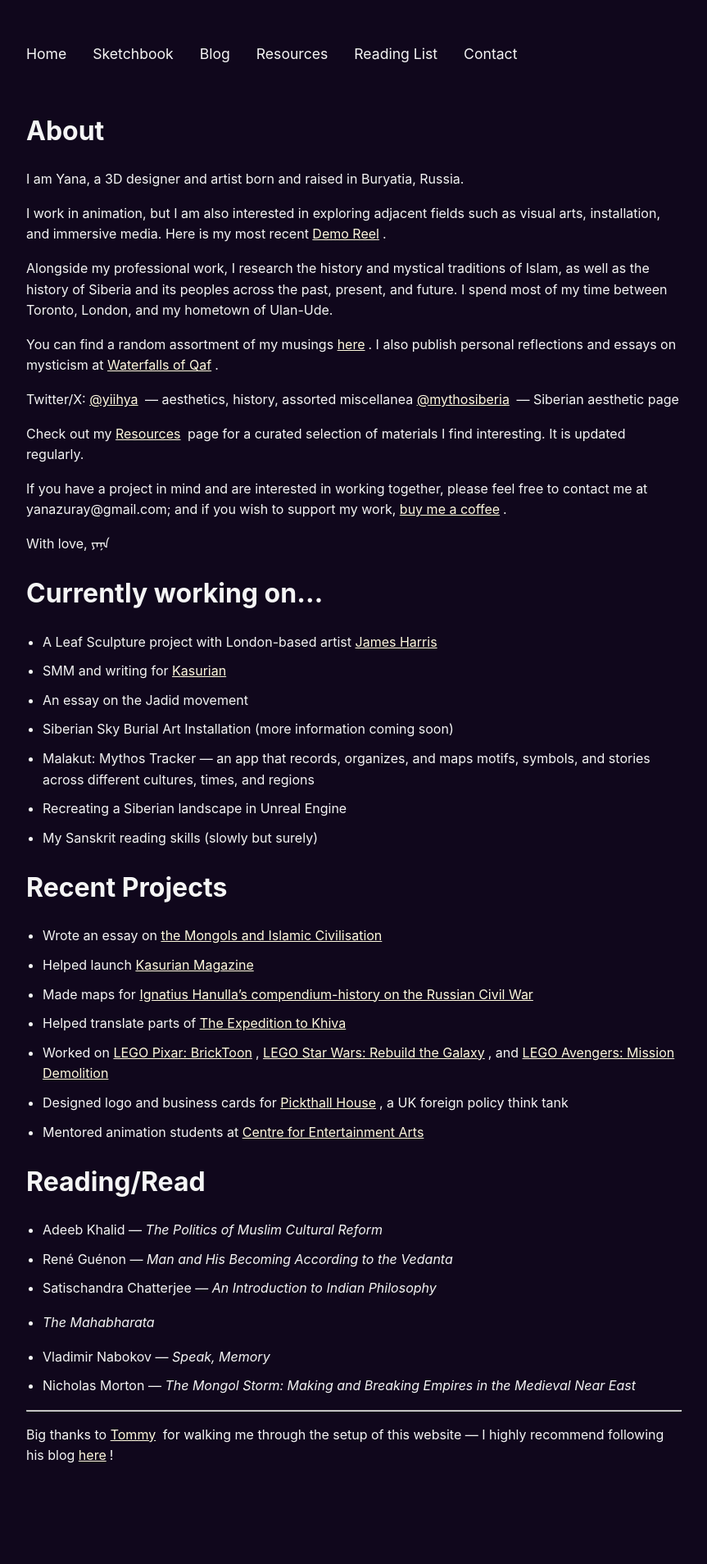
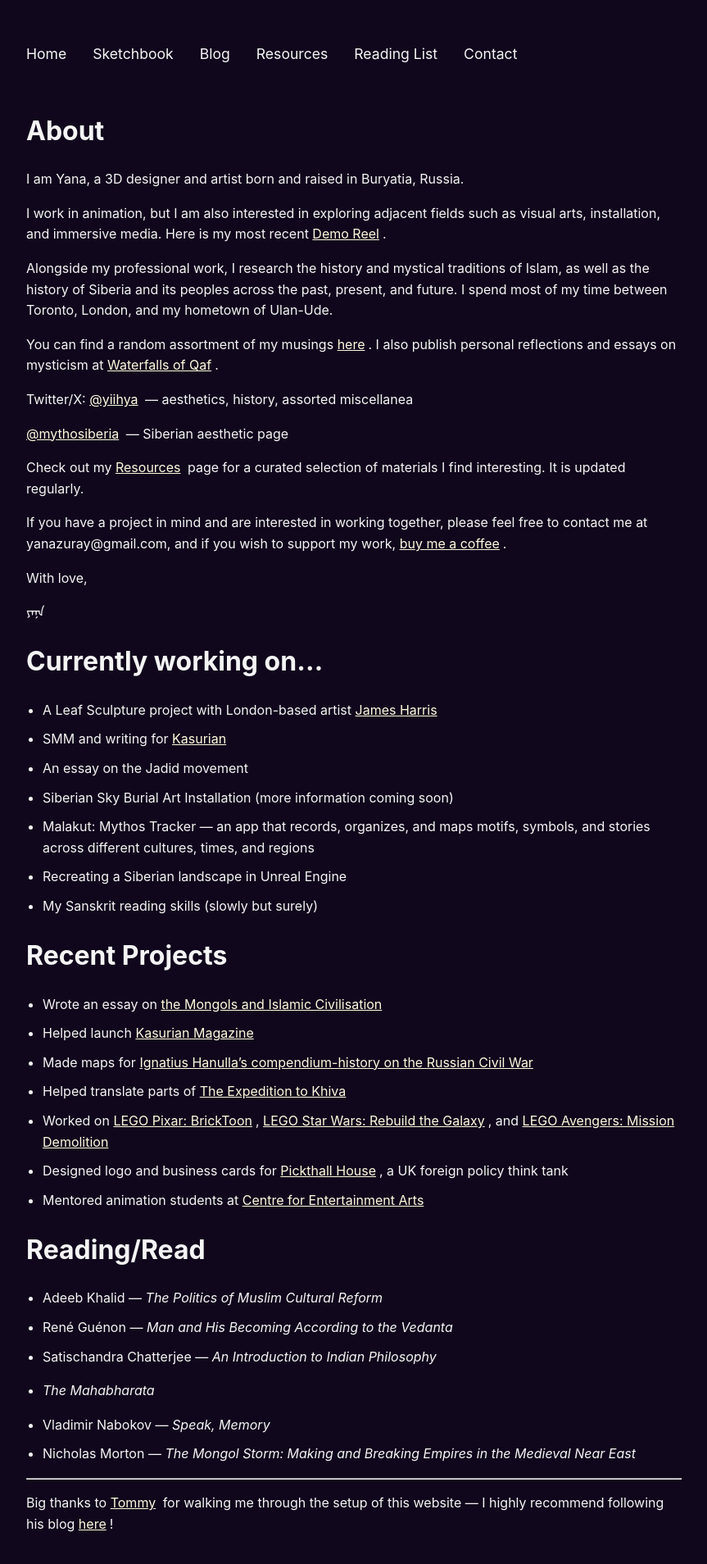
Before and after one commit to yanazuray/waterfalls-of-qaf, a Jekyll site: the page built from index.md, in a window 1280 px wide. Shown: the whole page at 82% size, without its empty margins (208-1071 px from the left). Built offline with Jekyll 4.4.1, drawn with Linux system fonts in a browser that asks for light colours; before the commit the page ends 1825 px from its top, so only the background shows below that.

Commit message:
vault backup: 2025-04-26 21:24:34

```diff
--- a/index.md
+++ b/index.md
@@ -14,13 +14,15 @@ Alongside my professional work, I research the history and mystical traditions o
 You can find a random assortment of my musings [here](https://yanazuray.me/Blog). I also publish personal reflections and essays on mysticism at [Waterfalls of Qaf](https://waterfallsofqaf.substack.com/).
 
 Twitter/X: [@yiihya](https://x.com/yiihya) — aesthetics, history, assorted miscellanea
+
 [@mythosiberia](https://x.com/mythosiberia) — Siberian aesthetic page
 
 Check out my [Resources](https://yanazuray.me/Resources) page for a curated selection of materials I find interesting. It is updated regularly.
 
-If you have a project in mind and are interested in working together, please feel free to contact me at yanazuray@gmail.com; and if you wish to support my work, [buy me a coffee](https://ko-fi.com/yanazuray).
+If you have a project in mind and are interested in working together, please feel free to contact me at yanazuray@gmail.com, and if you wish to support my work, [buy me a coffee](https://ko-fi.com/yanazuray).
 
 With love,
+
 ᠶᠠᠨᠠ
 # Currently working on...
 
```
